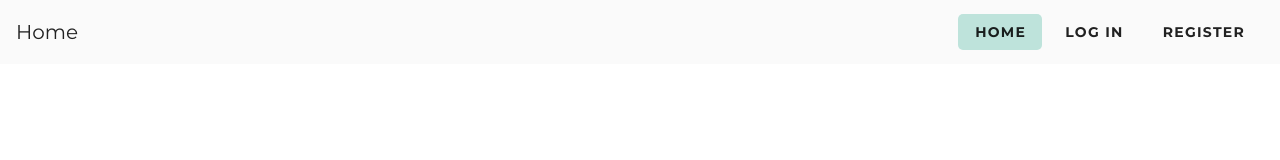
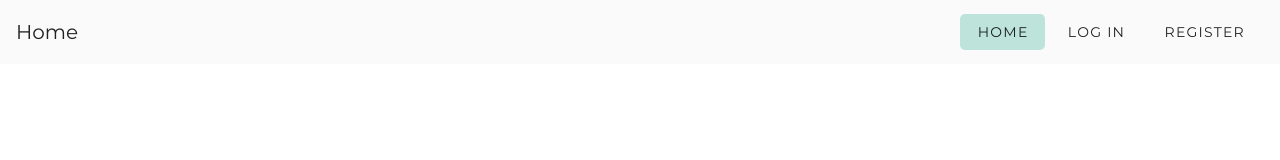
Before and after one commit to TricoreGr/CAH, a Vue app in the folder client/: page / in a window 1280 px wide. Shown: the top 160 px of the page. Built offline with nearby package versions, Linux system fonts and the light colour scheme; the HTML template or start-up script is replaced by a standard one.

Commit message:
Fix incorrect font weight in navbar

```diff
--- a/client/src/components/Navbar.vue
+++ b/client/src/components/Navbar.vue
@@ -15,7 +15,7 @@
           exact
           :to="link.to"
         >
-          <v-btn text>
+          <v-btn class="navbar-button" text>
             {{ link.name }}
           </v-btn>
         </router-link>
--- a/client/src/styles/components/navbar/navbar.scss
+++ b/client/src/styles/components/navbar/navbar.scss
@@ -14,6 +14,10 @@
   margin: 0 3px;
 }
 
+.navbar-button {
+  font-family: $montserrat-light !important;
+}
+
 .navbar-link--active {
   background-color: $color-accent;
   border-radius: 5px;
```
